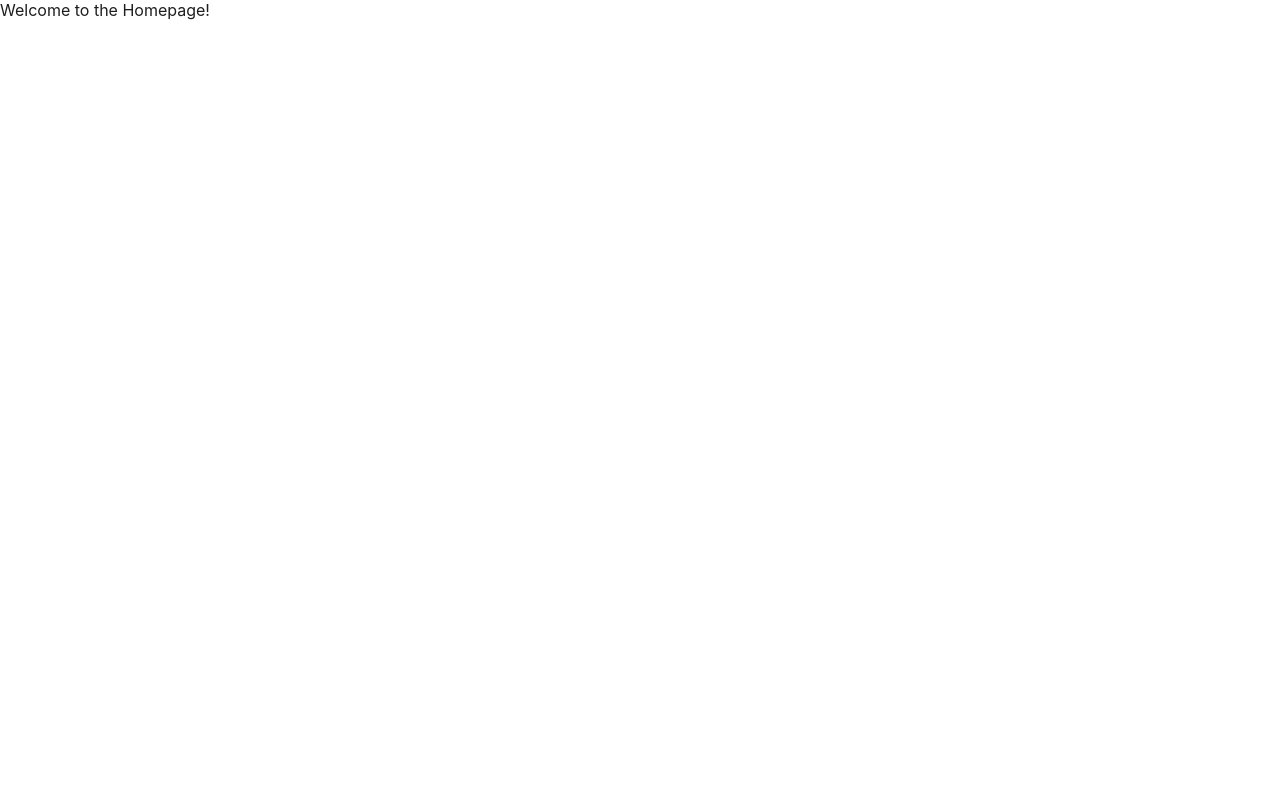
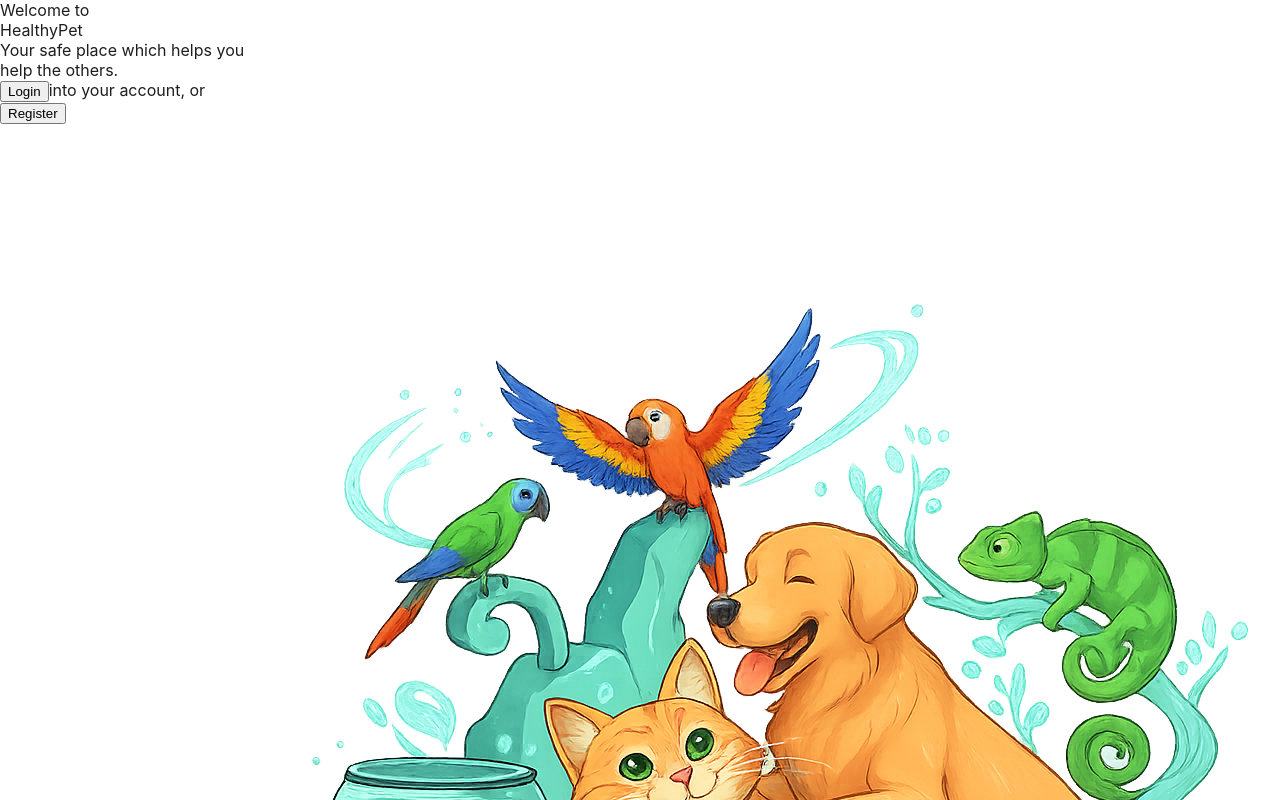
Before and after one commit to MafteiMugurel/Healthy-Pet, a React (Create React App) app: page / in a window 1280 px wide. Shown: the top 800 px of the page. Built offline with nearby package versions, Linux system fonts and the light colour scheme.

Commit message:
Started homepage
Started homepage

```diff
--- /dev/null
+++ b/src/pages/homepage/homepage.scss
@@ -0,0 +1,4 @@
+.homepage-container {
+  display: flex;
+  justify-content: space-between;
+}
--- a/src/pages/homepage/homepage.tsx
+++ b/src/pages/homepage/homepage.tsx
@@ -1,11 +1,26 @@
-
+import "./homepage.scss";
+import imageRight from "./../../assets/homepage-img.png";
 
 const Homepage = () => {
-
-  return <div>Welcome to the Homepage!</div>;
-
-
-
+  return (
+    <div className="homepage-container">
+      <div>
+        <div>
+          <div>Welcome to</div>
+          <div>HealthyPet</div>
+          <div>Your safe place which helps you help the others.</div>
+        </div>
+        <div>
+          <button>Login</button>
+          into your account, or
+          <button>Register</button>
+        </div>
+      </div>
+      <div>
+        <img src={imageRight} />
+      </div>
+    </div>
+  );
 };
 
 export default Homepage;
```
Also changed, not shown: src/assets/homepage-img.png (added).
